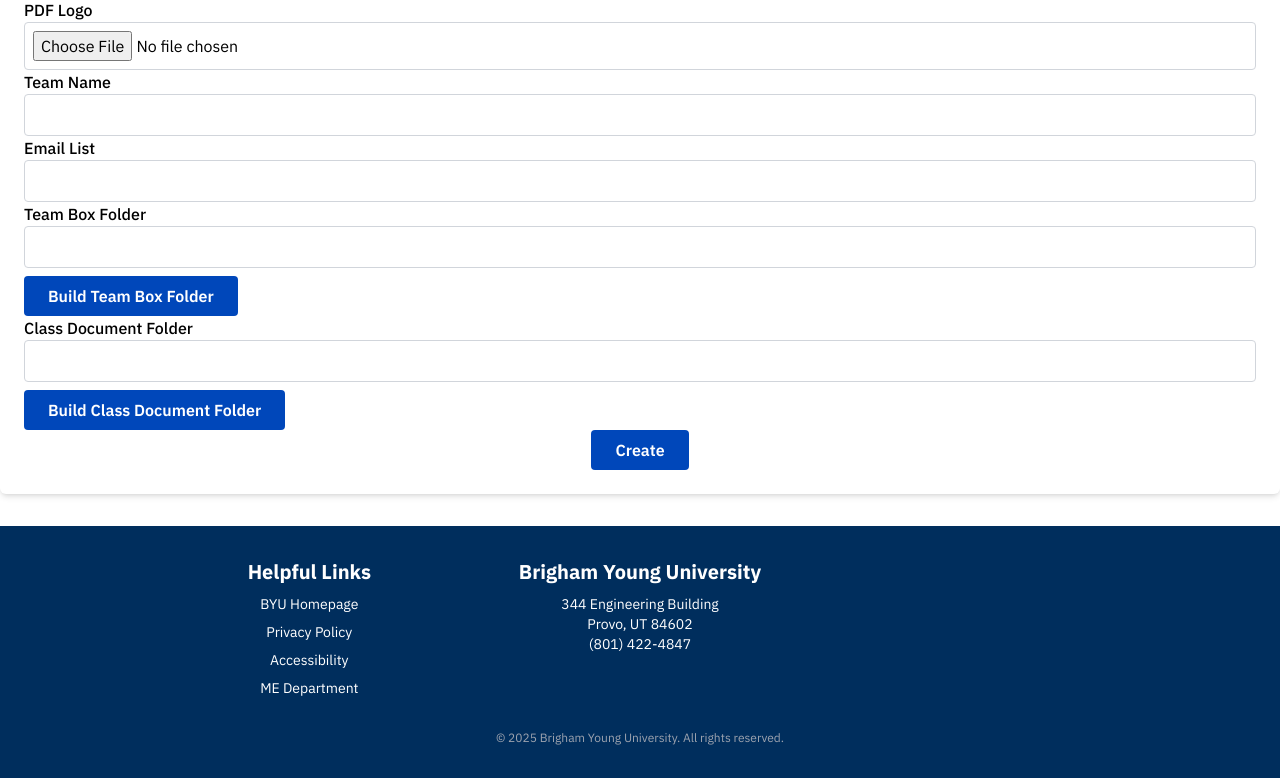
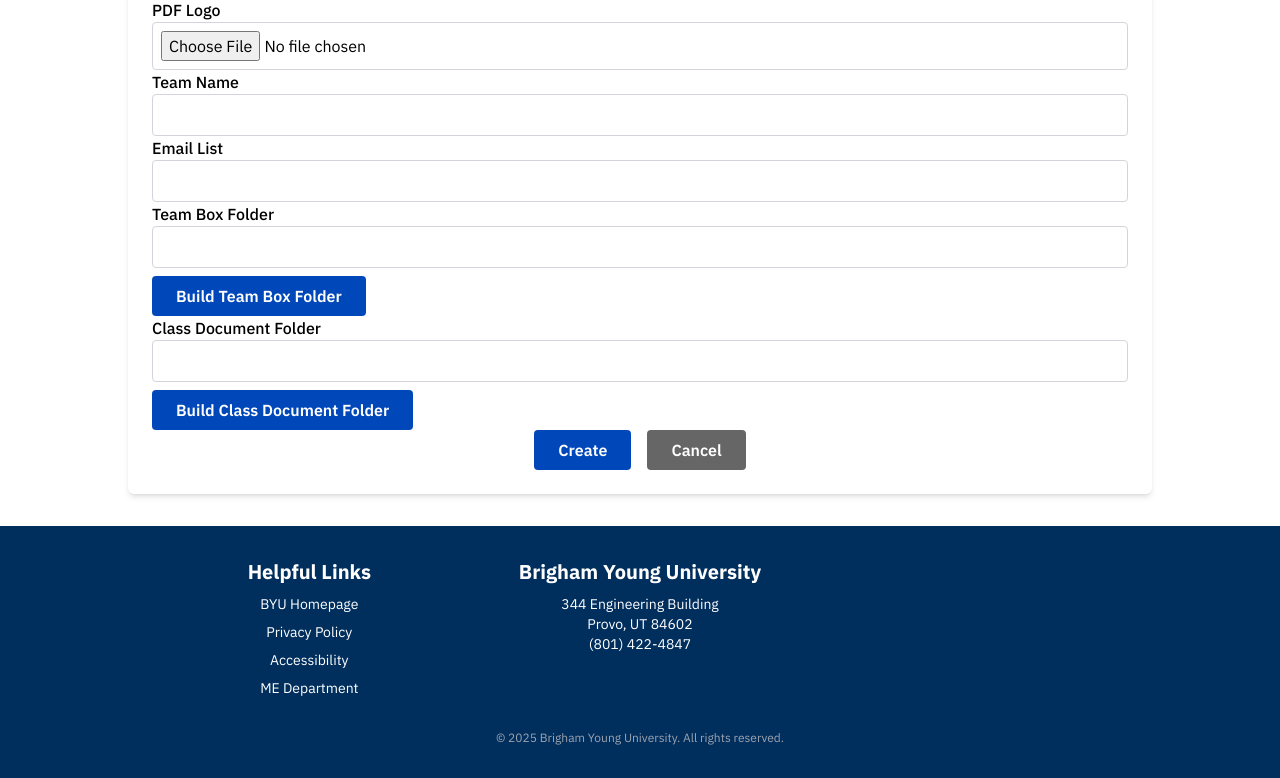
Before and after one commit to BYU-ECE-Software/Capstone-Website, a React (Create React App) app in the folder frontend/: page /teams/create in a window 1280 px wide. Shown: the part 1072-1850 px from the top of the page. Built offline with nearby package versions, Linux system fonts and the light colour scheme; no server answers.

Commit message:
Style tweaks and cancel button (#8)

```diff
--- a/frontend/src/components/TeamForm.jsx
+++ b/frontend/src/components/TeamForm.jsx
@@ -3,7 +3,7 @@ import { useNavigate } from 'react-router-dom';
 import { fetchAllStudents, fetchAllCoaches } from '../api/endpointCalls';
 import CustomSelect from './custom_select/customSelect';
 
-export default function TeamForm({ initialData = {}, onSubmit, submitLabel}) {
+export default function TeamForm({ initialData = {}, onSubmit, cancelRedirect, submitLabel}) {
     const [formData, setFormData] = useState({
         coach: [],
         students: [],
@@ -131,6 +131,14 @@ export default function TeamForm({ initialData = {}, onSubmit, submitLabel}) {
             console.error(err);
         }
     };
+    const onCancel = async (e) => {
+        e.preventDefault();
+        try {
+            navigate(cancelRedirect);
+        } catch (err) {
+            console.log(err);
+        }
+    };
 
     //When the user changes a field, change it here in the data
     const handleChange = (e) => {
@@ -211,8 +219,15 @@ export default function TeamForm({ initialData = {}, onSubmit, submitLabel}) {
                     <div className='flex items-center mb-2'>
                         <label className="flex-1 w-full border border-gray-300 rounded p-2"
                         name="students">{item.first_name} {item.last_name} ({item.net_id})</label>
-                        <button className="ml-2 shrink-0 rounded bg-red-600 px-4 py-2 text-white hover:bg-red-700 focus:outline-none focus:ring-2 focus:ring-red-500"
-                        onClick={() => handleRemoveCoach(item.user_id)}>Remove</button>
+                        <button type="button"
+                            className="ml-2 shrink-0 rounded bg-red-600 px-4 py-2 text-white hover:bg-red-700 focus:outline-none focus:ring-2 focus:ring-red-400"
+                            onClick={() => {
+                                if (window.confirm("Are you sure you want to remove this coach?")) {
+                                    handleRemoveCoach(item.user_id)
+                                }
+                            }} tabIndex={-1}>
+                                Remove
+                        </button>
                     </div>
                     ))
 
@@ -232,8 +247,15 @@ export default function TeamForm({ initialData = {}, onSubmit, submitLabel}) {
                     <div className='flex items-center mb-2'>
                         <label className="flex-1 w-full border border-gray-300 rounded p-2"
                         name="students">{item.first_name} {item.last_name} ({item.net_id})</label>
-                        <button className="ml-2 shrink-0 rounded bg-red-600 px-4 py-2 text-white hover:bg-red-700 focus:outline-none focus:ring-2 focus:ring-slate-500"
-                        onClick={() => handleRemoveStudent(item.user_id)}>Remove</button>
+                        <button type="button"
+                            className="ml-2 shrink-0 rounded bg-red-600 px-4 py-2 text-white hover:bg-red-700 focus:outline-none focus:ring-2 focus:ring-slate-500"
+                            onClick={() => {
+                                if (window.confirm("Are you sure you want to remove this student?")) {
+                                    handleRemoveStudent(item.user_id)
+                                }
+                            }} tabIndex={-1}>
+                                Remove
+                        </button>
                     </div>
                 ))
                 }
@@ -282,14 +304,14 @@ export default function TeamForm({ initialData = {}, onSubmit, submitLabel}) {
             <label className="block font-medium">Team Box Folder</label>
             <input className="w-full border border-gray-300 rounded p-2"
                 name="team_box_folder" type="text" value={formData.team.team_box_folder} onChange={handleChange} />
-            <button type="submit"
+            <button type="button"
                 className="px-6 py-2 bg-byuRoyal text-white font-semibold rounded hover:bg-[#003a9a] mt-2">
                 Build Team Box Folder
             </button>
             <label className="block font-medium">Class Document Folder</label>
             <input className="w-full border border-gray-300 rounded p-2"
                 name="class_document_folder" type="text" value={formData.team.class_document_folder} onChange={handleChange} />
-            <button type="submit"
+            <button type="button"
                 className="px-6 py-2 bg-byuRoyal text-white font-semibold rounded hover:bg-[#003a9a] mt-2">
                 Build Class Document Folder
             </button>
@@ -298,6 +320,11 @@ export default function TeamForm({ initialData = {}, onSubmit, submitLabel}) {
                     className="px-6 py-2 bg-byuRoyal text-white font-semibold rounded hover:bg-[#003a9a]">
                     {submitLabel}
                 </button>
+                <button type="button" onClick={onCancel}
+                    className="px-6 py-2 bg-byuMediumGray text-white font-semibold rounded hover:bg-[#202224] ml-4">
+                    Cancel
+                </button>
+                {/* future feature TODO delete button for Edit */}
             </div>
         </form>
     );
--- a/frontend/src/pages/CreateTeam.jsx
+++ b/frontend/src/pages/CreateTeam.jsx
@@ -13,11 +13,11 @@ export default function CreateTeam () {
         return created;// {team: {team_id: created.team_id}};
     }
     return (
-        <div className="max-w-7xl mx-auto mt-4 mb-8 p-6 bg-white shadow-md rounded-md space-y-6">
+        <div className="max-w-5xl mx-auto mt-4 mb-8 p-6 bg-white shadow-md rounded-md space-y-6">
             <h2 className="text-2xl text-byuNavy font-semibold mb-4">
                 Create New Team
             </h2>
-            <TeamForm onSubmit={handleCreateTeam} submitLabel={"Create"} />
+            <TeamForm onSubmit={handleCreateTeam} submitLabel={"Create"} cancelRedirect={"/teams"}/>
         </div>
-    );
+    ); // possible to redirect to previous page? Home page? What do we want here?
 }
--- a/frontend/src/pages/EditTeam.jsx
+++ b/frontend/src/pages/EditTeam.jsx
@@ -19,7 +19,7 @@ export default function EditTeam() {
         //call endpoint to put team
         const updated = await editTeam(data.team.team_id, data);
         return updated;
-    }
+    };
 
     if (!team) return <p>Loading...</p>;
     return (
@@ -27,7 +27,7 @@ export default function EditTeam() {
             <h2 className="text-2xl text-byuNavy font-semibold mb-4">
                 Edit Team {id}
             </h2>
-            <TeamForm initialData={team} onSubmit={updateTeam} submitLabel={"Save"}/>
+            <TeamForm initialData={team} onSubmit={updateTeam} submitLabel={"Save"} cancelRedirect={`/teams/${team.team_id}`}/>
         </div>
     );
 }
```
